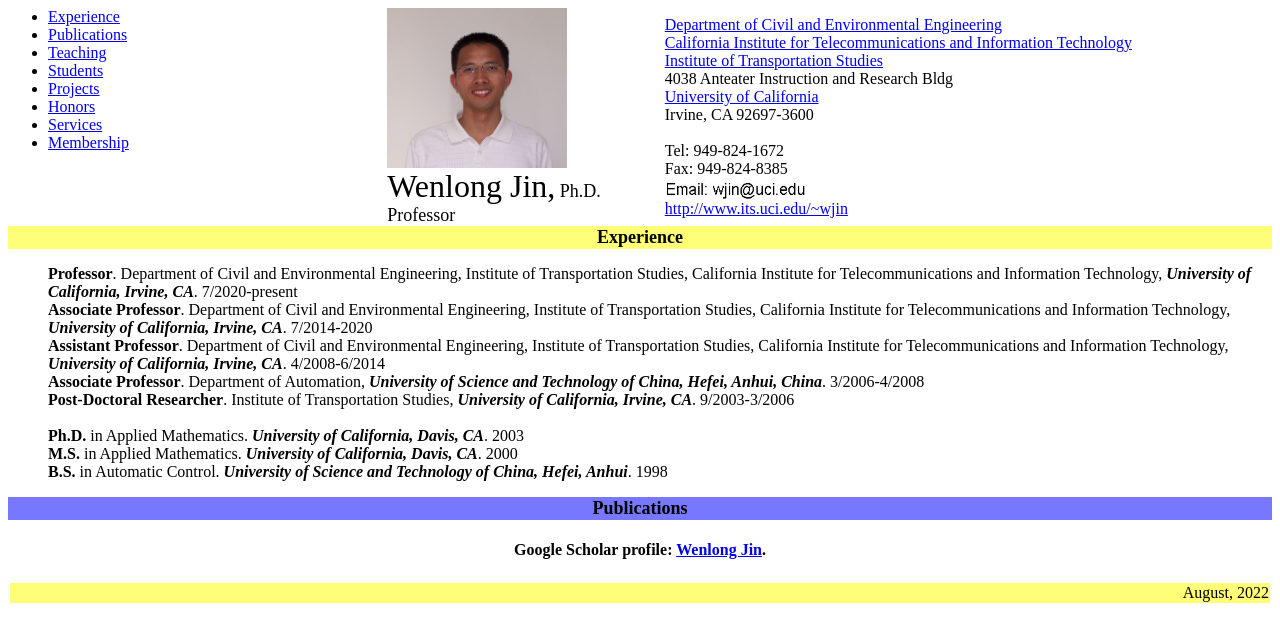
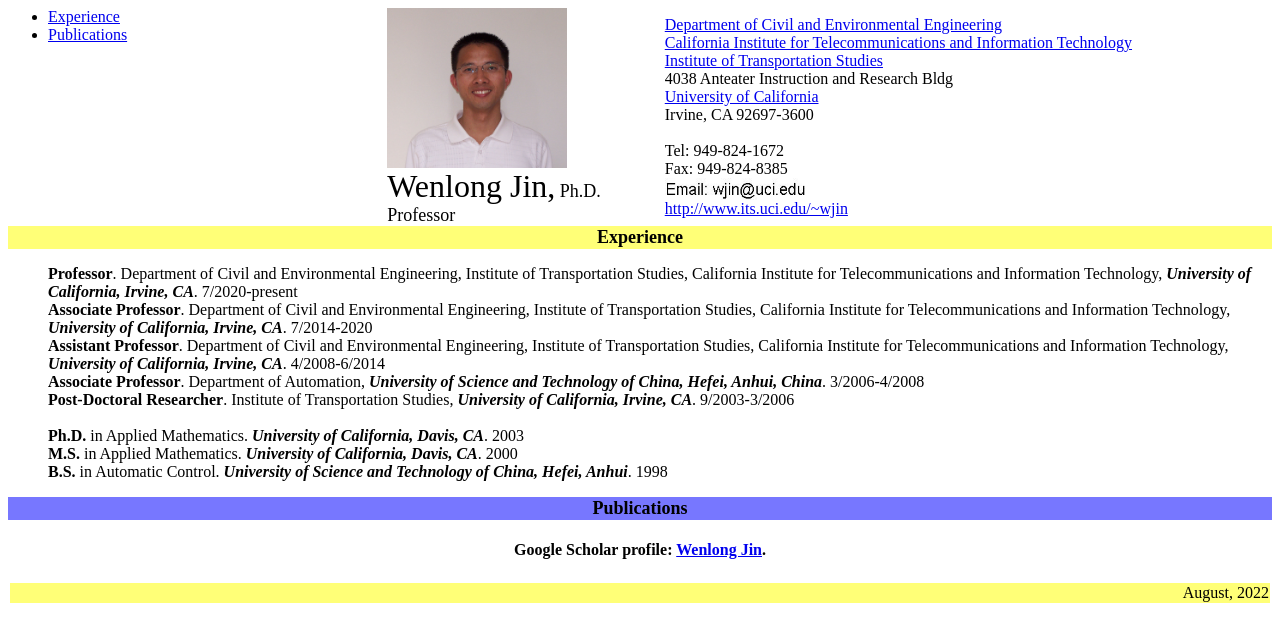
Before and after one commit to WL-Jin/WL-Jin.github.io, a plain HTML site: page index.html in a window 1280 px wide. Drawn offline with Linux system fonts and the light colour scheme.

Commit message:
Initial commit

```diff
--- a/index.html
+++ b/index.html
@@ -10,12 +10,6 @@
 <ul>
 <li> <a href="#experience">Experience</a>
 <li> <a href="#publications">Publications</a>
-<li> <a href="#teaching">Teaching</a>
-<li> <a href="#students">Students</a>
-<li> <a href="#grants">Projects</a>
-<li><a href="#honors">Honors</a><li><a href="#services">Services</a>
-<li> <a href="#membership">Membership</a>
-
 </ul>
 </td>
 
```
